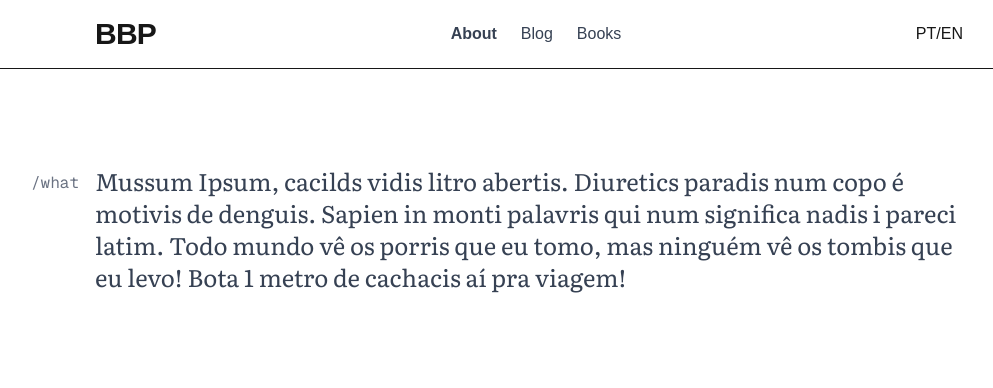
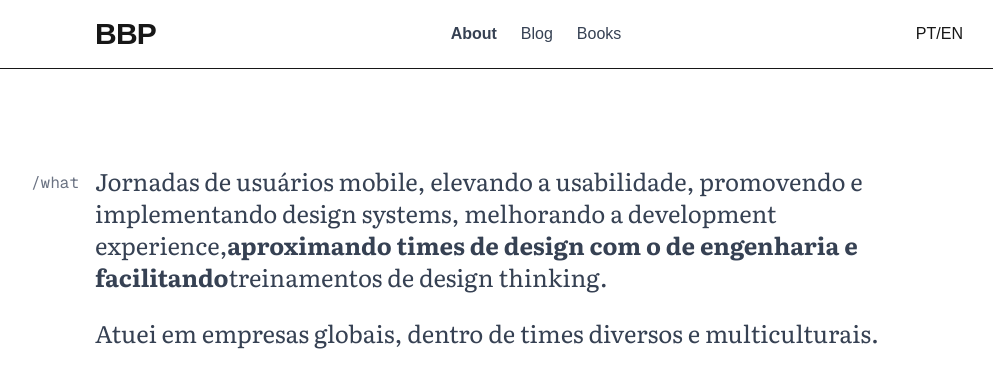
Before and after one commit to bernbecht/bbp-portfolio, a Next.js app: page / in a window 1280 px wide. Shown: the top 388 px of the page, without its empty margins (111-1104 px from the left). Built offline with nearby package versions, Linux system fonts and the light colour scheme.

Commit message:
💄 adds margin bottom for section paragraphs

```diff
--- a/app/page.tsx
+++ b/app/page.tsx
@@ -5,10 +5,13 @@ export default function Home() {
     <>
       <Section id="what" label="/what">
         <SectionParagraph>
-          Mussum Ipsum, cacilds vidis litro abertis. Diuretics paradis num copo
-          é motivis de denguis. Sapien in monti palavris qui num significa nadis
-          i pareci latim. Todo mundo vê os porris que eu tomo, mas ninguém vê os
-          tombis que eu levo! Bota 1 metro de cachacis aí pra viagem!
+          Jornadas de usuários mobile, elevando a usabilidade, promovendo e
+          implementando design systems, melhorando a development experience,
+          <b>aproximando times de design com o de engenharia e facilitando</b>
+          treinamentos de design thinking.
+        </SectionParagraph>
+        <SectionParagraph>
+          Atuei em empresas globais, dentro de times diversos e multiculturais.
         </SectionParagraph>
       </Section>
     </>
--- a/components/Section.tsx
+++ b/components/Section.tsx
@@ -41,6 +41,8 @@ type ParagraphProps = {
 
 export function SectionParagraph({ children }: ParagraphProps) {
   return (
-    <p className={`${literata.className} text-2xl text-gray-700`}>{children}</p>
+    <p className={`${literata.className} text-2xl text-gray-700 mb-6`}>
+      {children}
+    </p>
   );
 }
```
